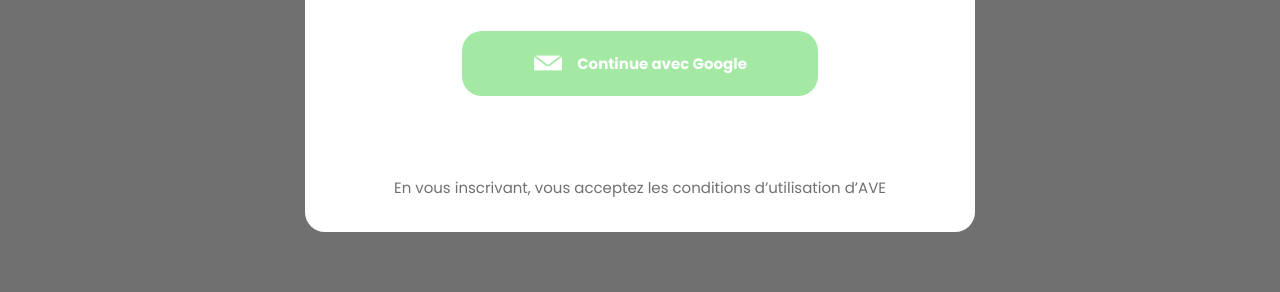
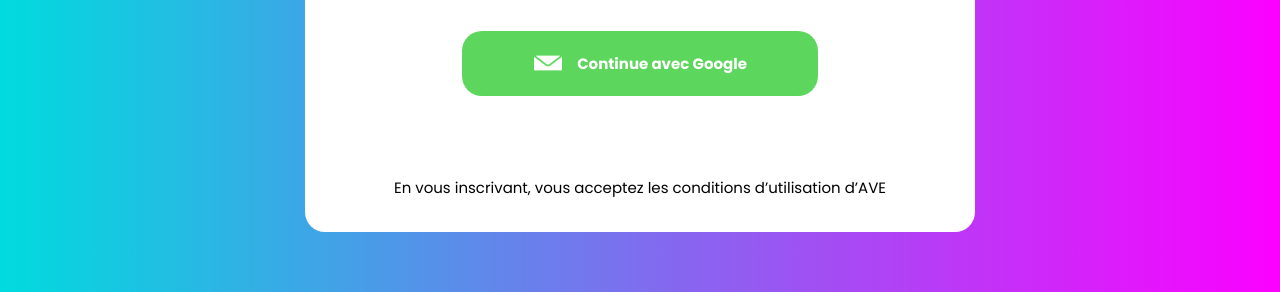
Before and after one commit to Abdrahim19/ave, a plain HTML site: page index.html in a window 1280 px wide. Shown: the part 508-800 px from the top of the page. Drawn offline with Linux system fonts and the light colour scheme.

Commit message:
'push_site'

```diff
--- a/assets/css/templatemo-villa-agency.css
+++ b/assets/css/templatemo-villa-agency.css
@@ -132,7 +132,11 @@ body {
   width: 100%;
   height: 100vh;
 }
+.app_background {
+  background-color: #00DBDE;
+background-image: linear-gradient(90deg, #00DBDE 0%, #FC00FF 100%);
 
+}
 .app_container {
   height: 100vh;
   display: grid;
--- a/index.html
+++ b/index.html
@@ -27,7 +27,7 @@ https://templatemo.com/tm-591-villa-agency
 
 <body>
 
-  <div class="background_shadow">
+  <div class="app_background">
     <div class="container-sm app_container">
       <div class="box">
         <div  class="container-md">
```
